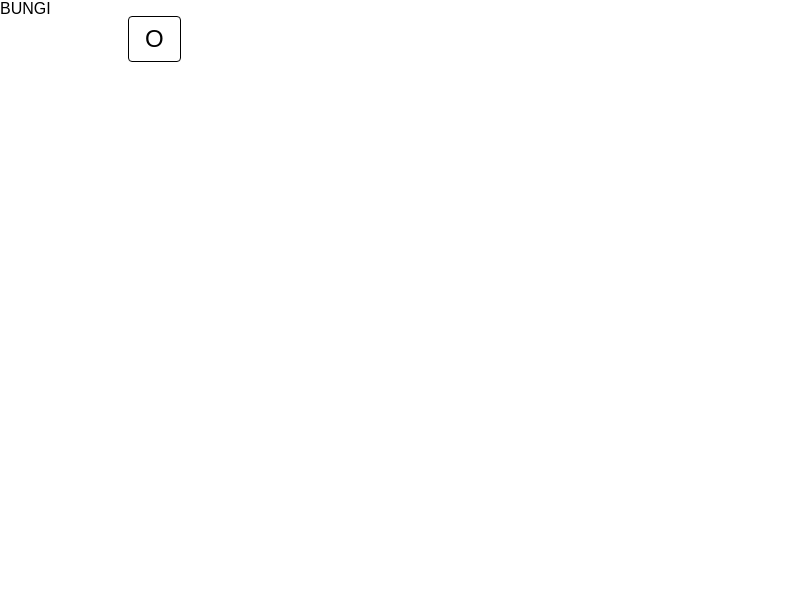
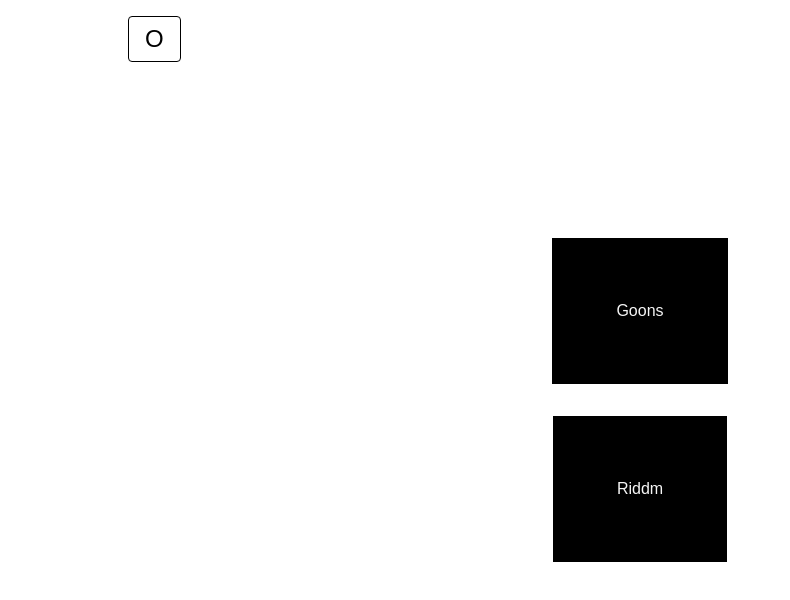
Before and after one commit to hansmaast/bungi-machine, a React (Create React App) app: page / in a window 1280 px wide. Shown: the top 600 px of the page, without its empty margins (0-790 px from the left). Built offline with nearby package versions, Linux system fonts and the light colour scheme.

Commit message:
Revert changes made for workflow testing

```diff
--- a/src/App.tsx
+++ b/src/App.tsx
@@ -2,7 +2,7 @@
 import { BrowserRouter, Route, Switch } from 'react-router-dom';
 import { Menu } from './components/Menu';
 import GridGoon from './pages/GridGoon';
-// import HomePage from './pages/HomePage';
+import HomePage from './pages/HomePage';
 import RythmPage from './pages/RythmPage';
 import { AppContainer } from './style/appContainer';
 
@@ -13,7 +13,7 @@ function App() {
         <Menu />
         <Switch>
           <Route exact path="/">
-            <div> BUNGI </div>
+            <HomePage />
           </Route>
           <Route path="/rythm">
             <RythmPage />
```
